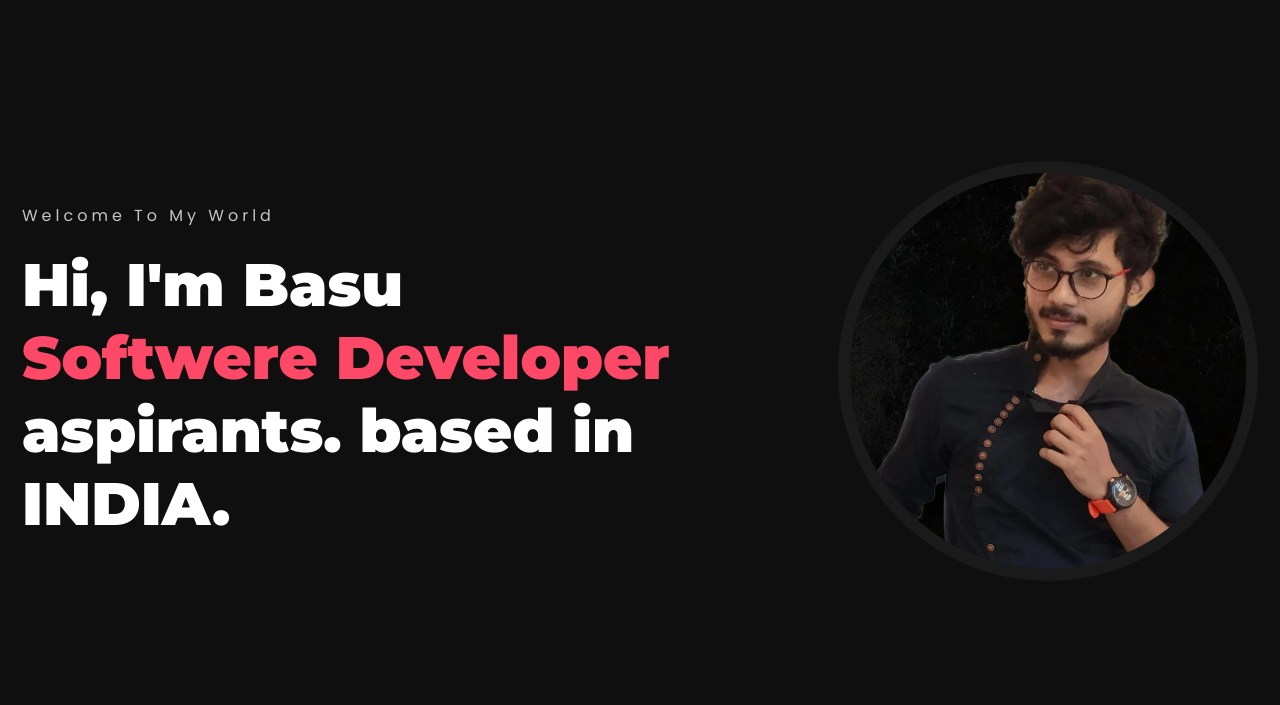
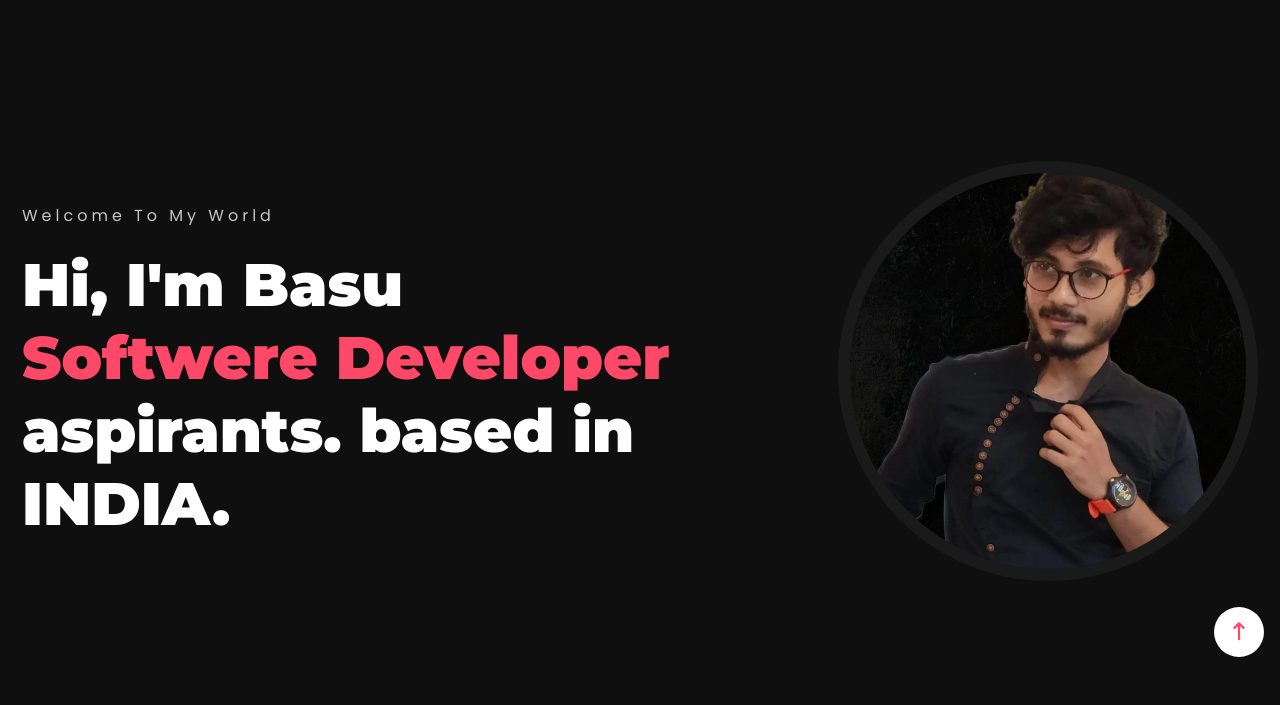
Before and after one commit to Basu19062001/Own-Portfolio, a plain HTML site: page index.html in a window 1280 px wide. Shown: the part 95-800 px from the top of the page. Drawn offline with nearby package versions, Linux system fonts and the light colour scheme.

Commit message:
ScrollUp added

```diff
--- a/index.html
+++ b/index.html
@@ -39,7 +39,7 @@
                 </ul>
 
                 <div class="nav__close" id="nav-close">
-                    <i class="ui uil-times"></i>
+                    <i class="fa-solid fa-business-time"></i>
                 </div>
             </div>
 
@@ -69,7 +69,7 @@
                 <a href="#contact" class="nav__link-btn btn">Let's Talk</a>
 
                 <div class="nav__toggle" id="nav-toggle">
-                    <i class="uil uil-bars"></i>
+                    <i class="fa-solid fa-bars"></i>
                 </div>
             </div>
         </nav>
@@ -419,7 +419,9 @@
     </footer>
 
     <!-- ==================== SCROLL UP ================== -->
-
+    <a href="#" class="scrollup" id="scroll-up">
+        <i class="fa-solid fa-arrow-up-long scrollup__icon"></i>
+    </a>
 
     <!-- ==================== Email Js ================== -->
     <script type="text/javascript" src="https://cdn.jsdelivr.net/npm/@emailjs/browser@4/dist/email.min.js"></script>
--- a/style.css
+++ b/style.css
@@ -589,7 +589,30 @@ input {
     justify-self: flex-end;
 }
 /* ============== SCROLL UP =============== */
+.scrollup {
+    position: fixed;
+    right: 1rem;
+    bottom: 3rem;
+    width: 50px;
+    height: 50px;
+    border-radius: 50%;
+    background-color: var(--title-color);
+    display: grid;
+    place-items: center;
+    z-index: var(--z-fixed);
+    transition: all 0.4s var(--transition);
+}
+
+.scrollup__icon {
+    color: var(--first-color);
+    /* font-size: 2.25rem; */
+    line-height: 1;
+}
 /* Show scrollup */
+.show-scroll {
+    bottom: 3rem;
+}
+
 /* ============== Break Points =============== */
 /* For large devices */
 @media screen and (max-width: 1200px){
```
